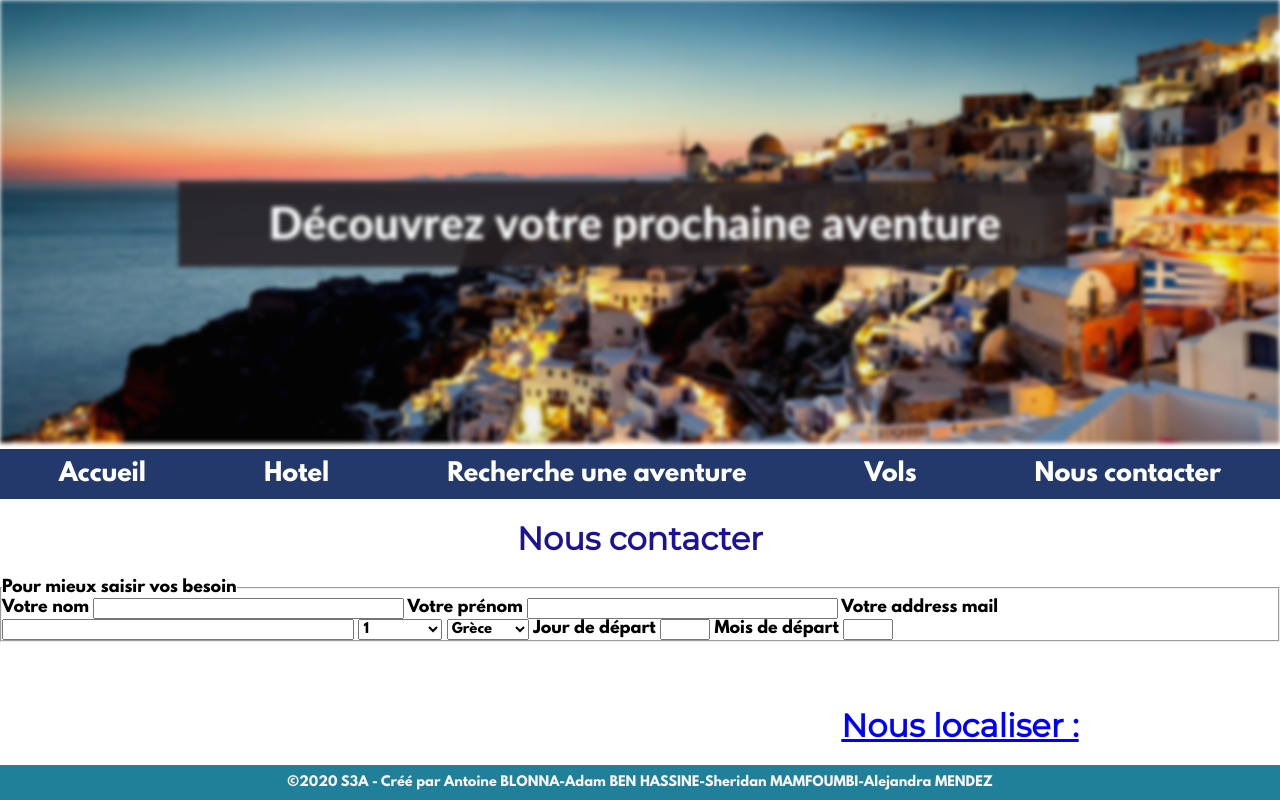
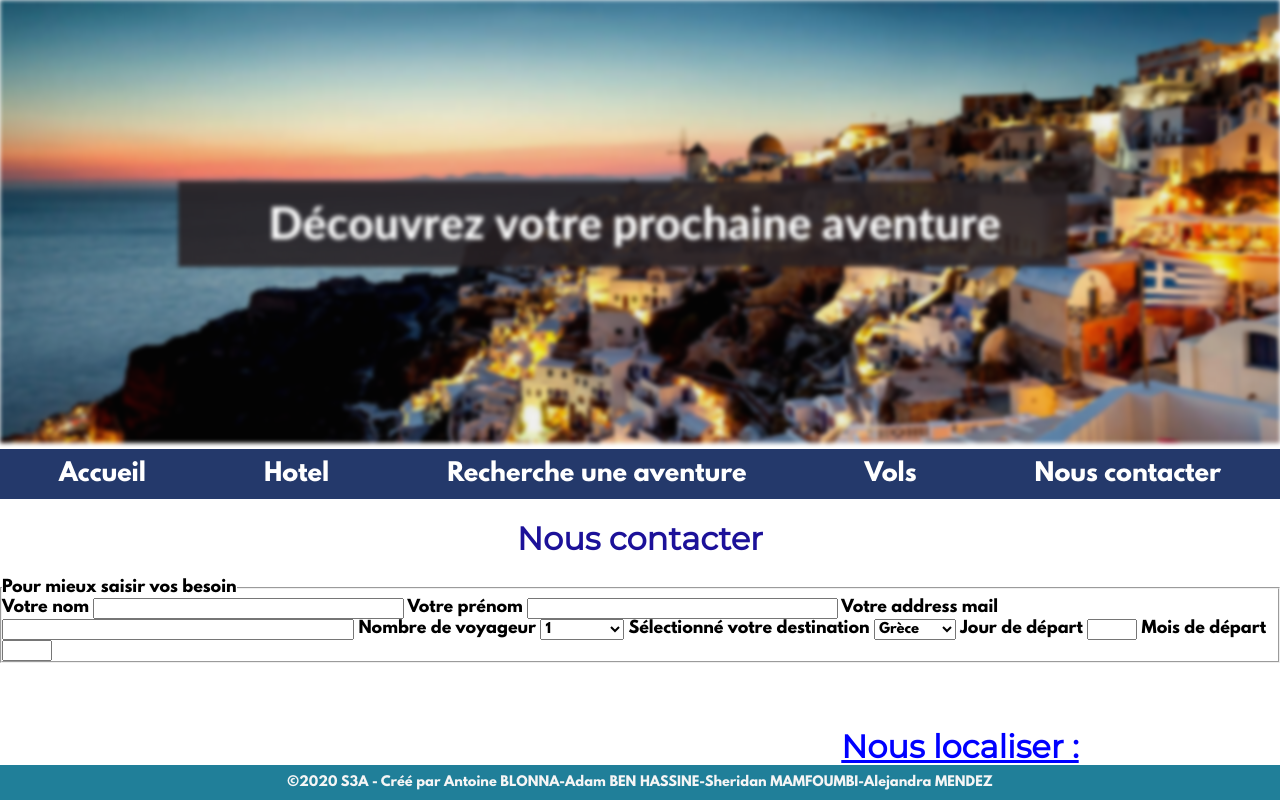
Before and after one commit to Blonna/Agence-S3A, a plain HTML site: page pages/nous_contacter.html in a window 1280 px wide. Shown: the top 800 px of the page. Drawn offline with Linux system fonts and the light colour scheme.

Commit message:
Modif de la page nous contactez

```diff
--- a/pages/nous_contacter.html
+++ b/pages/nous_contacter.html
@@ -45,6 +45,7 @@ and open the template in the editor.
                             <input type="text" name="i_prenom" size="35" pattern="^[a-zA-Z\s\-]+£$" required>
                             <label for="i_email">Votre address mail</label>
                             <input type="email" name="i_email" id="i_email" size="40" required>
+                            <label for="nb_voyageur">Nombre de voyageur</label>
                             <select name="nb_voyageur" id="nb_voyageur">
                                 <option value="1">1</option>
                                 <option value="2">2</option>
@@ -52,6 +53,7 @@ and open the template in the editor.
                                 <option value="4">4</option>
                                 <option value="5">5 ou plus</option>
                             </select>
+                            <label for="destination">Sélectionné votre destination</label>
                             <select name="destination" id="destination">
                                 <option value="1">Grèce</option>
                                 <option value="2">Espagne</option>
```
